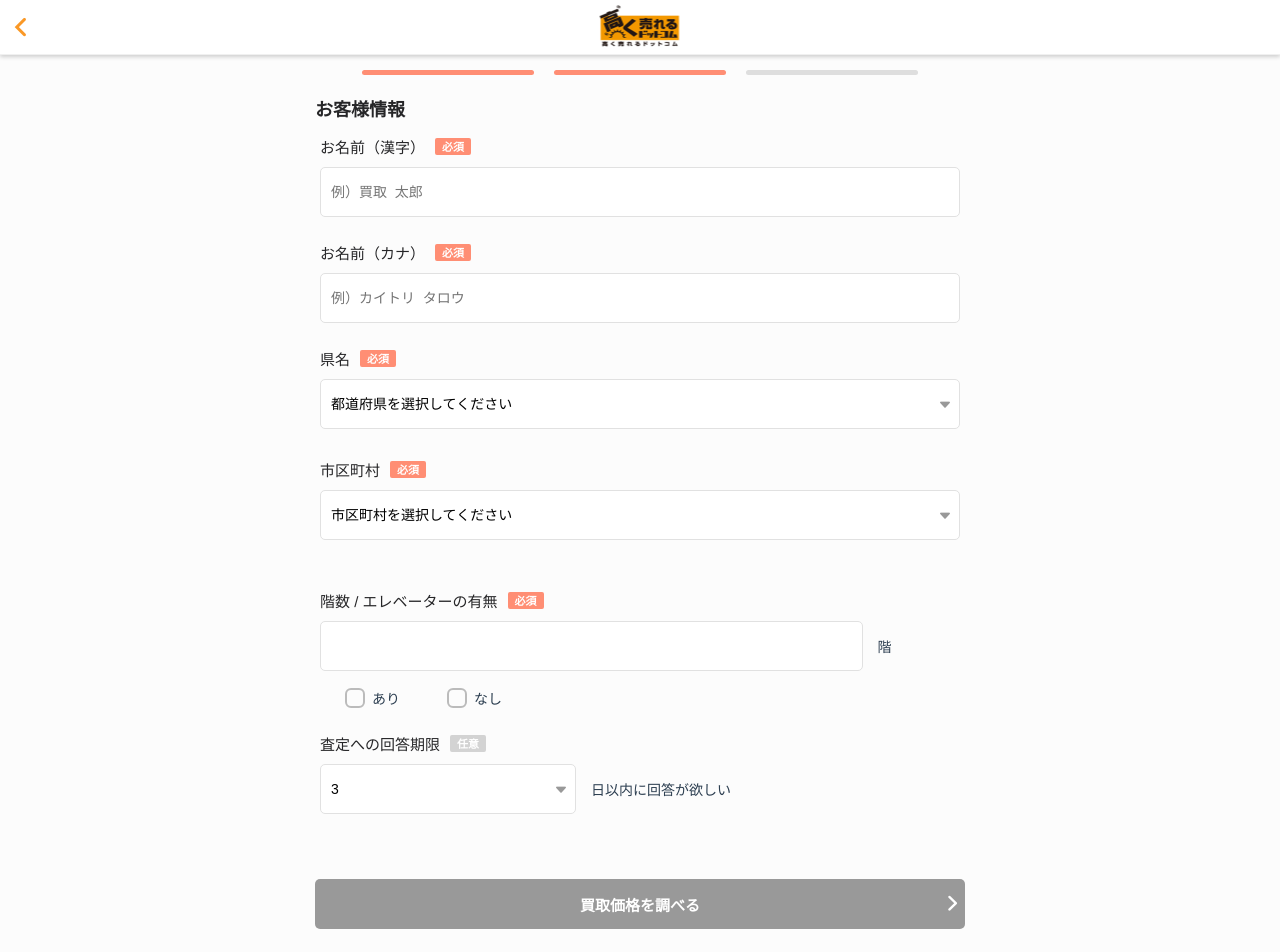
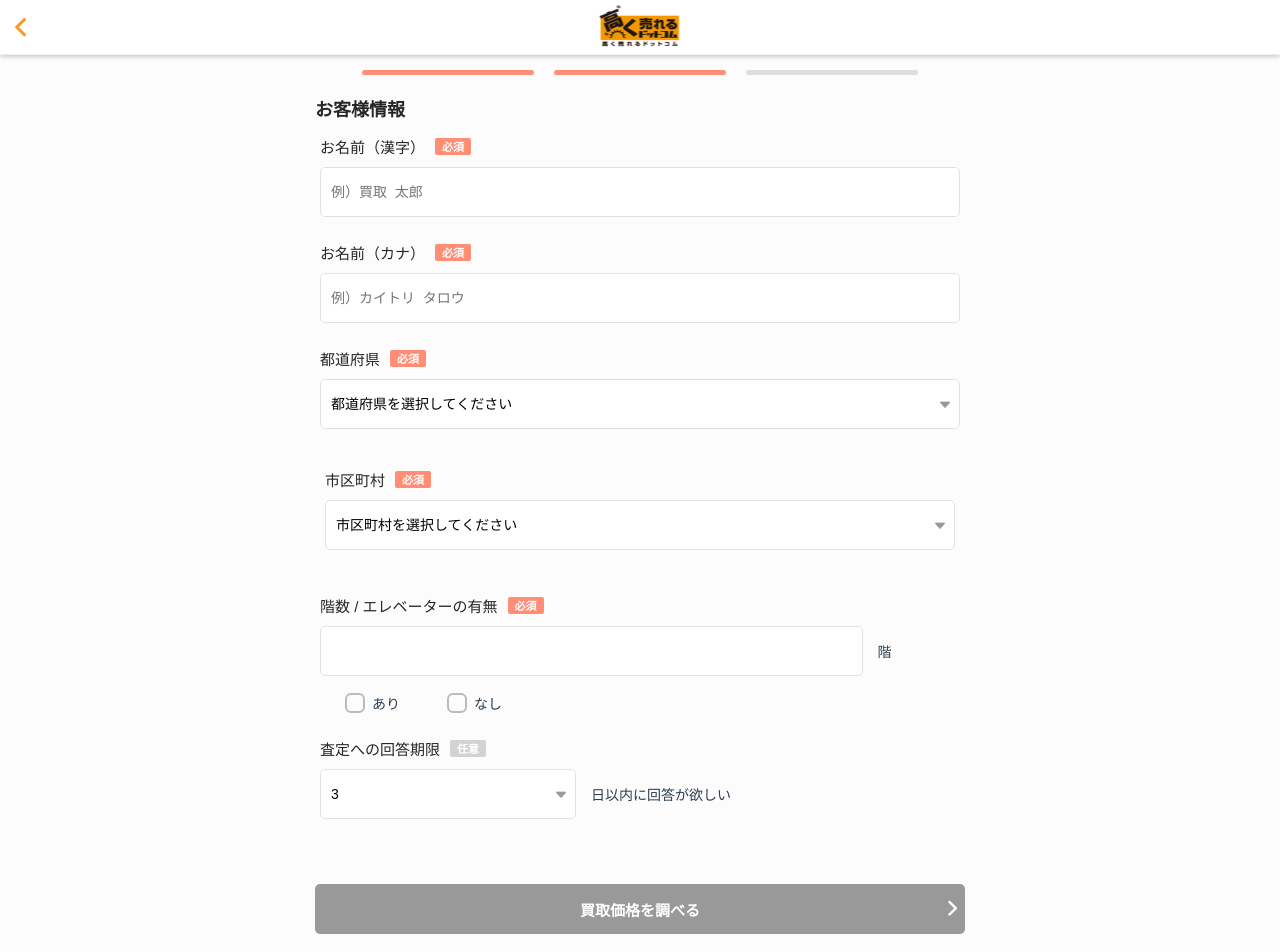
Before and after one commit to Kisky3/vue-form, a Vue app: page /user_information in a window 1280 px wide. Shown: the top 952 px of the page. Built offline with nearby package versions, Linux system fonts and the light colour scheme.

Commit message:
都道府県のバリデーションを追加

```diff
--- a/src/components/molecules/UserAddress.vue
+++ b/src/components/molecules/UserAddress.vue
@@ -2,15 +2,18 @@
   <div>
     <div class="c-page-row">
       <div class="c-page-subtitle">
-        <p>県名</p>
+        <p>都道府県</p>
         <require-tag />
       </div>
       <div class="input-container">
         <div class="select-wrap">
           <i class="iconfont icon-pulldown"></i>
+          <validation-provider rules="required" name="都道府県">
+            <div slot-scope="ProviderProps">
               <select
                 v-model="user.prefectures"
                 @change="changeCityList(user.prefectures)"
+                :class="ProviderProps.errors[0] ? 'error-active' : ''"
               >
                 <option disabled="disabled" :value="null">
                   都道府県を選択してください</option
@@ -22,10 +25,20 @@
                   >{{ pref.prefName }}</option
                 >
               </select>
+              <div class="error-message">
+                <span
+                  v-show="ProviderProps.errors[0]"
+                  class="iconfont icon-warn"
+                ></span>
+                {{ ProviderProps.errors[0] }}
+              </div>
+            </div>
+          </validation-provider>
         </div>
       </div>
     </div>
 
+    <div class="input-container">
       <div class="c-page-row">
         <div class="c-page-subtitle">
           <p>市区町村</p>
@@ -45,6 +58,7 @@
                 >{{ city.name }}</option
               >
             </select>
+          </div>
         </div>
       </div>
     </div>
@@ -92,16 +106,15 @@
 </style>
 
 <script>
-// import { ValidationProvider, extend } from "vee-validate";
+import { ValidationProvider, extend } from "vee-validate";
 import RequireTag from "./../atoms/RequireTag";
 import api from "@/api/info";
 import settings from "./../../settings/setting";
 
 export default {
   name: "UserCities",
-  props: ["itemData"],
   components: {
-    // ValidationProvider
+    ValidationProvider,
     RequireTag
   },
   data() {
--- a/src/pages/UserInformation.vue
+++ b/src/pages/UserInformation.vue
@@ -43,7 +43,7 @@
            <user-address />
         </div>
 
-        <div class="c-page-row">
+        <div class="c-page-row up">
           <div class="c-page-subtitle">
             <p>階数 / エレベーターの有無</p>
             <require-tag />
```
Lines whose indentation alone changed are shown as unchanged.
